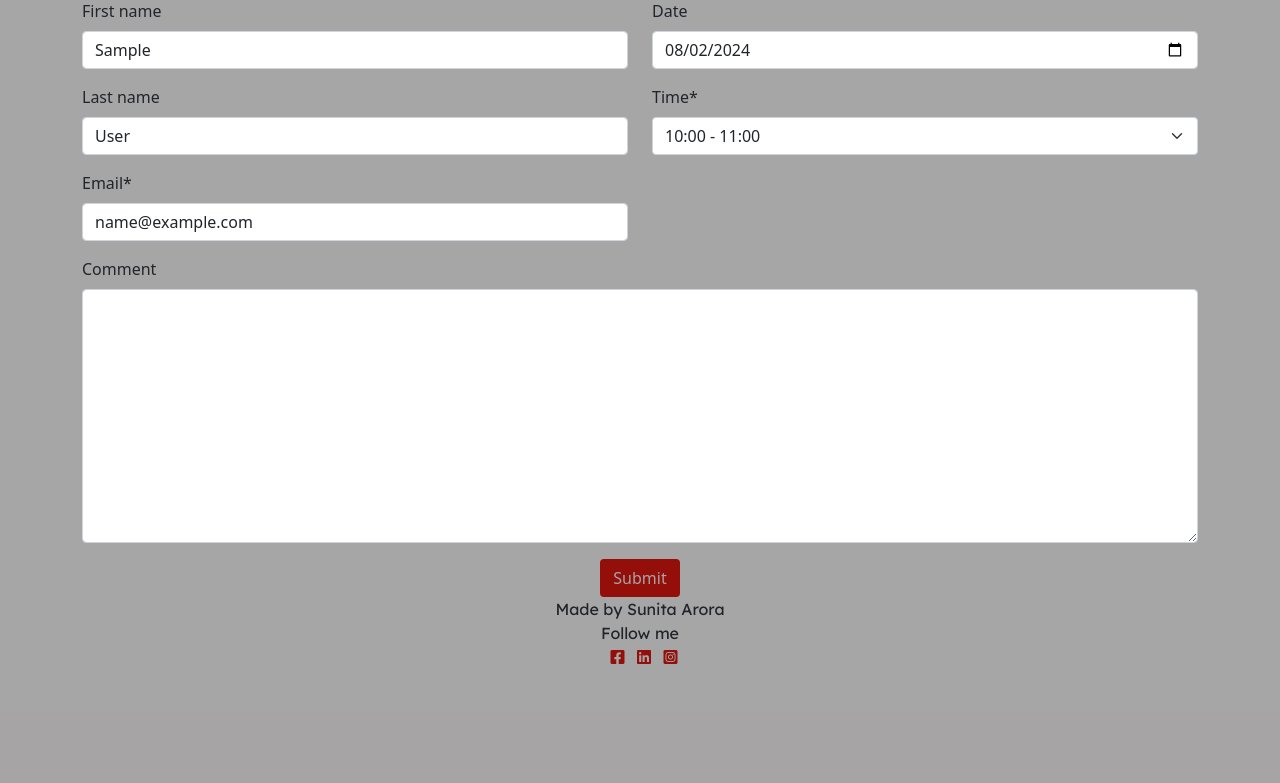
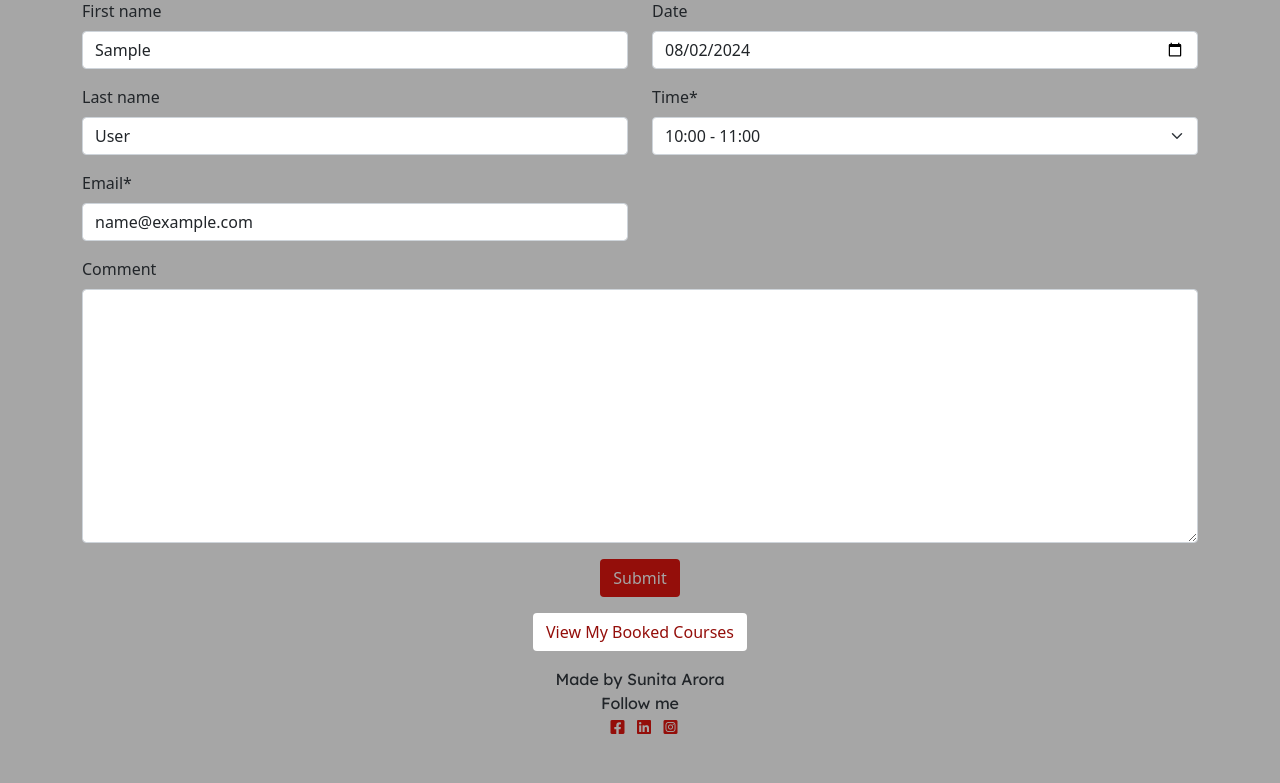
Before and after one commit to AroraSunita/first-aid-for-kids, a Django app: page /courses/book/1/ in a window 1280 px wide. Shown: the part 231-1014 px from the top of the page. Before the commit the page ends 895 px from the top, so only its background shows below. Run offline with Django 5.2, Linux system fonts and the light colour scheme; a user stored in the database is signed in; tables that the repository leaves empty hold one stand-in row (values such as "Sample post"); some libraries are stand-ins or nearby versions.

Commit message:
added user bookings page and added a button on booking.html to redirect to the users bookings page

```diff
--- a/bookings/templates/bookings/booking.html
+++ b/bookings/templates/bookings/booking.html
@@ -31,8 +31,11 @@
             <div class="form-group">
                 {{ form.comment|as_crispy_field }}
             </div>
-            <div class="d-flex justify-content-center">
+            <div class="d-flex justify-content-center mb-3">
                 <button type="submit" class="btn btn-signup">Submit</button>
+            </div>
+            <div class="d-flex justify-content-center mb-3">
+                <a href="{% url 'booked_courses' %}" class="btn btn-edit">View My Booked Courses</a>
             </div>
         </div>
     </form>
--- a/bookings/urls.py
+++ b/bookings/urls.py
@@ -5,5 +5,7 @@ urlpatterns = [
     path('', views.IndexView.as_view(), name='home'),  # Homepage
     path('home/', views.IndexView.as_view(), name='home'),  # Homepage
     path('courses/', views.CoursesView.as_view(), name='courses'),  # Courses page
-    path('courses/book/<int:course_id>/', views.BookingView.as_view(), name='book_course'),
+    path('courses/book/<int:course_id>/', views.BookingView.as_view(), name='book_course'),# Bookings page
+    path('booked-courses/', views.UserBookingsView.as_view(), name='booked_courses'),# Booked course page
+
   ]
--- a/bookings/views.py
+++ b/bookings/views.py
@@ -51,5 +51,11 @@ class BookingView(View):
             booking.course = course
             booking.save()
             messages.success(request, 'Great, you have successfully booked the course!')
-            return redirect('home')
+            return redirect('booked_courses')
         return render(request, 'bookings/booking.html', {'form': form, 'course': course})
+
+@method_decorator(login_required, name='dispatch')
+class UserBookingsView(View):
+    def get(self, request):
+        bookings = Booking.objects.filter(user=request.user)
+        return render(request, 'bookings/user_bookings.html', {'bookings': bookings})
--- a/static/css/style.css
+++ b/static/css/style.css
@@ -17,14 +17,23 @@ footer {
 }
 
 
-.btn-signup,
-.btn-edit {
+.btn-signup {
     background-color:#940e0a;
     color: #A6A6A6;
 }
 
 .btn-signup:hover,
 .btn-signup:active {
+    background-color: #e0514c;
+    color: #A6A6A6;
+}
+
+.btn-edit {
+    background-color:#ffffff;
+    color: #940e0a;
+}
+
+.btn-edit:hover{
     background-color: #e0514c;
     color: #A6A6A6;
 }
```
Also changed, not shown: bookings/templates/bookings/user_bookings.html (added, +30 -0 lines).
